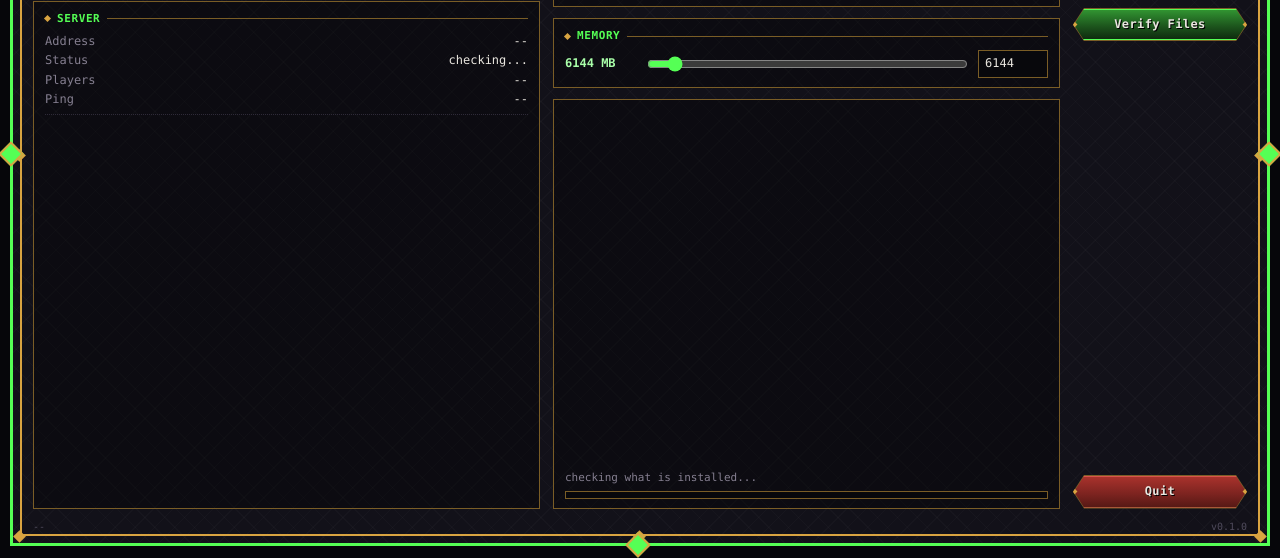
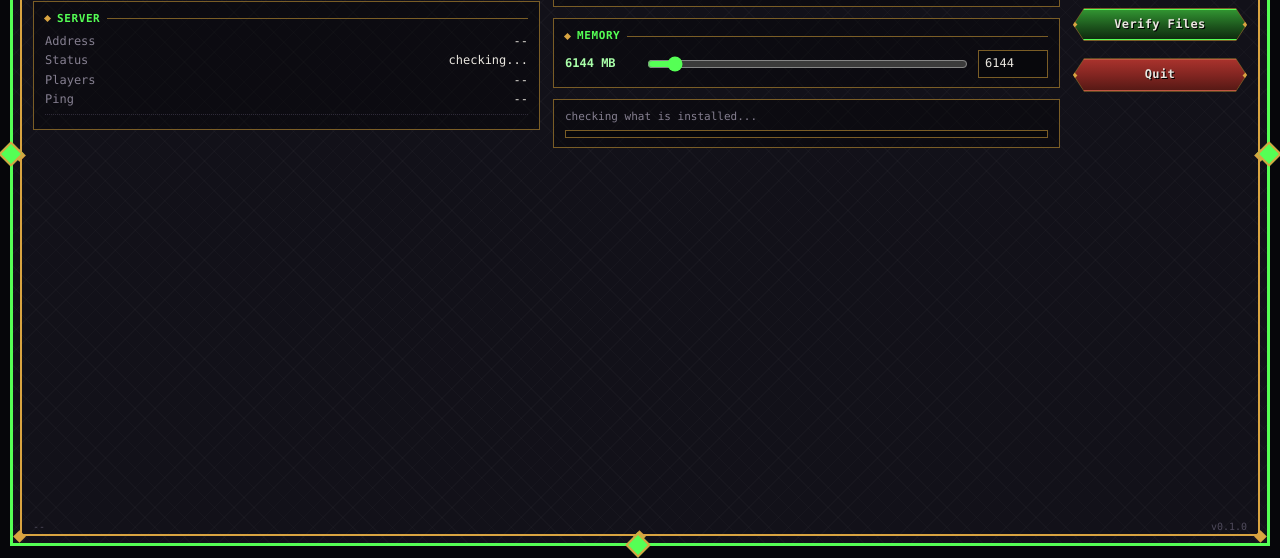
Before and after one commit to seanSD231/Lord-of-the-Mysteries-Craft-Launcher, a plain HTML site: page ui/index.html in a window 1280 px wide. Shown: the part 244-802 px from the top of the page. Drawn offline with Linux system fonts and the light colour scheme.

Commit message:
Fit the window to its content
The frame was not the problem. The window was 648 tall with about 400 of
content in it, and two boxes were set to stretch into the rest -- which is
why the middle column ended in a large empty rectangle and the server panel
was mostly air.

Nothing stretches now, and the window is 500 tall, which is roughly what the
panels actually need. The status strip is a strip again rather than a panel,
and Quit sits under the other buttons instead of being pushed to the floor.

Co-Authored-By: Claude Opus 5 <noreply@anthropic.com>
Claude-Session: https://claude.ai/code/session_014yawb2SGb4tS5qNjZpYoPd

```diff
--- a/tauri.conf.json
+++ b/tauri.conf.json
@@ -15,7 +15,7 @@
       {
         "title": "Lord of the Mysteries Craft",
         "width": 980,
-        "height": 648,
+        "height": 500,
         "resizable": false,
         "center": true,
         "maximizable": false,
--- a/ui/index.html
+++ b/ui/index.html
@@ -64,10 +64,11 @@ h1 em { font-style:normal; }
 .screen { position:relative; z-index:2; flex:1; min-height:0; padding:11px 20px 6px; }
 .screen.hidden { display:none; }
 #home { display:grid; grid-template-columns:1fr 1fr 174px; gap:13px; }
-.col { display:flex; flex-direction:column; gap:11px; min-height:0; }
+.col { display:flex; flex-direction:column; gap:11px; min-height:0;
+       align-content:start; }
 .box { position:relative; border:1px solid var(--gold-dim);
   background:rgba(0,0,0,.33); padding:9px 11px; }
-.box.grow { flex:1; }
+.box.grow { }
 h2 { margin:0 0 6px; font-size:11px; font-weight:700; letter-spacing:.6px;
   color:var(--accent); display:flex; align-items:center; gap:7px; }
 h2::after { content:""; flex:1; height:1px; background:var(--gold-dim); }
@@ -101,7 +102,6 @@ label{display:block;font-size:11px;color:var(--dim);margin:5px 0 3px}
 .bw { position:relative; display:block; padding:1px; background:var(--gold-dim);
   clip-path:polygon(11px 0,calc(100% - 11px) 0,100% 50%,
                     calc(100% - 11px) 100%,11px 100%,0 50%); }
-.bw.sp { margin-top:auto; }
 .bw::before, .bw::after { content:""; position:absolute; top:50%; width:7px; height:7px;
   margin-top:-3.5px; background:var(--gold); transform:rotate(45deg); z-index:3;
   pointer-events:none; }
@@ -181,7 +181,7 @@ footer{position:relative;z-index:2;padding:5px 20px 9px;display:flex;
           <span class="k">Installed</span> <span class="v" id="vInstalled">--</span>
         </div>
       </div>
-      <div class="box grow">
+      <div class="box">
         <h2><i></i>SERVER</h2>
         <div class="kv">
           <span class="k">Address</span> <span class="v" id="vAddr">--</span>
@@ -227,7 +227,7 @@ footer{position:relative;z-index:2;padding:5px 20px 9px;display:flex;
         <div class="statusline" id="updText" style="white-space:normal"></div>
         <span class="bw" style="margin-top:7px"><button id="btnUpdate">Install &amp; Restart</button></span>
       </div>
-      <div class="box grow" style="display:flex;flex-direction:column;justify-content:flex-end">
+      <div class="box">
         <div class="statusline" id="statusLine">checking what is installed...</div>
         <div class="bar"><i id="bar"></i></div>
       </div>
@@ -239,7 +239,7 @@ footer{position:relative;z-index:2;padding:5px 20px 9px;display:flex;
       <span class="bw"><button id="btnLogin">Sign In</button></span>
       <span class="bw hidden"><button id="btnLogout">Sign Out</button></span>
       <span class="bw"><button id="btnVerify">Verify Files</button></span>
-      <span class="bw sp"><button class="red" id="btnQuit">Quit</button></span>
+      <span class="bw" style="margin-top:6px"><button class="red" id="btnQuit">Quit</button></span>
     </div>
   </div>
 
```
